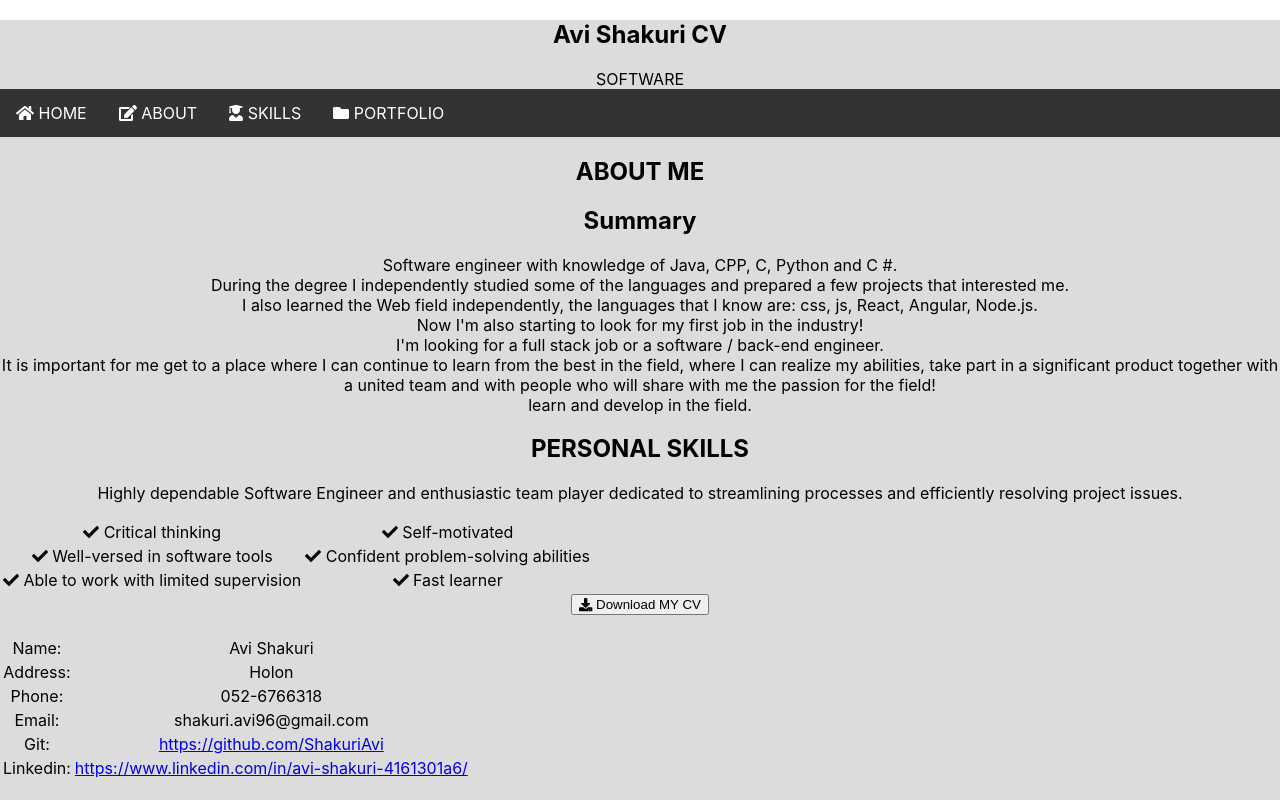
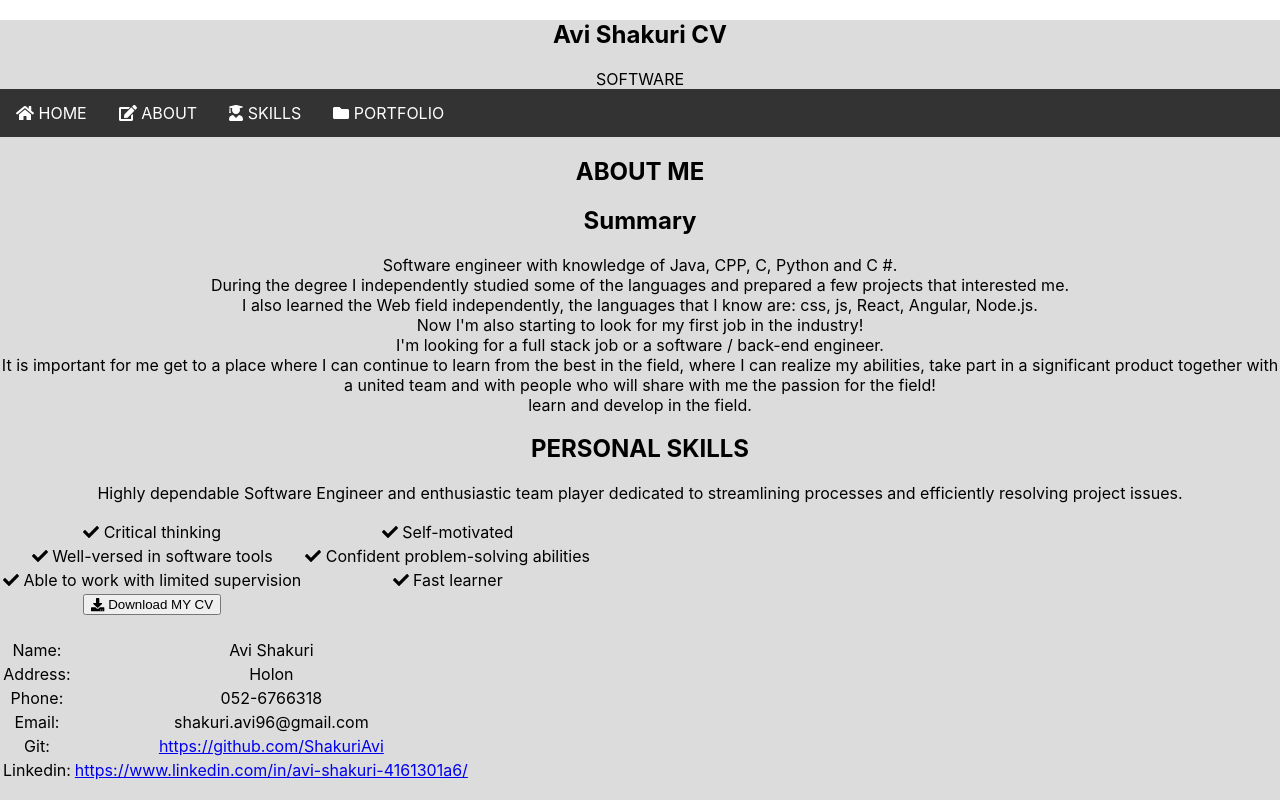
Before and after one commit to ShakuriAvi/My-CV, a React (Create React App) app: page / in a window 1280 px wide. Shown: the top 800 px of the page. Built offline with nearby package versions, Linux system fonts and the light colour scheme.

Commit message:
changed BTN css

```diff
--- a/src/component/Summary.jsx
+++ b/src/component/Summary.jsx
@@ -16,7 +16,7 @@ const Summary = () => {
             It is important for me get to a place where I can continue to learn from the best in the field, where I can realize my abilities, take part in a significant product together with a united team and with people who will share with me the passion for the field!
             <br />learn and develop in the field. </p>
             </div>
-            <div className={style.skills}>
+            <div className={style.ability}>
                 <h1 className={style.title}> PERSONAL SKILLS</h1>
                 <p className={style.data}>Highly dependable Software Engineer and enthusiastic team player dedicated to streamlining processes and efficiently resolving project issues.</p>
                 <table className={style.table} >
@@ -34,13 +34,14 @@ const Summary = () => {
                             <td className={style.data}><FontAwesomeIcon icon={faCheck} />    Fast learner</td>
                         </tr>
                     </tbody>
+                    <div className={style.cv}>
+
+                        <a className={style.a} href="/CV_Avi_Shakuri.pdf" download><button className={style.btn} > <FontAwesomeIcon icon={faDownload} /> Download MY CV</button></a>
+
+                    </div>
                 </table>
 
-                <div className={style.cv}>
 
-                    <a className={style.a} href="/CV_Avi_Shakuri.pdf" download><button className={style.btn} > <FontAwesomeIcon icon={faDownload} /> Download MY CV</button></a>
-
-                </div>
             </div>
         </div>
 
--- a/src/styles/Summary.Module.css
+++ b/src/styles/Summary.Module.css
@@ -27,7 +27,7 @@
     margin: 0 5px 0 0;
 }
 
-.skills {
+.ability {
     height: 300px;
     width: 50%;
     border-radius: 30px;
```
